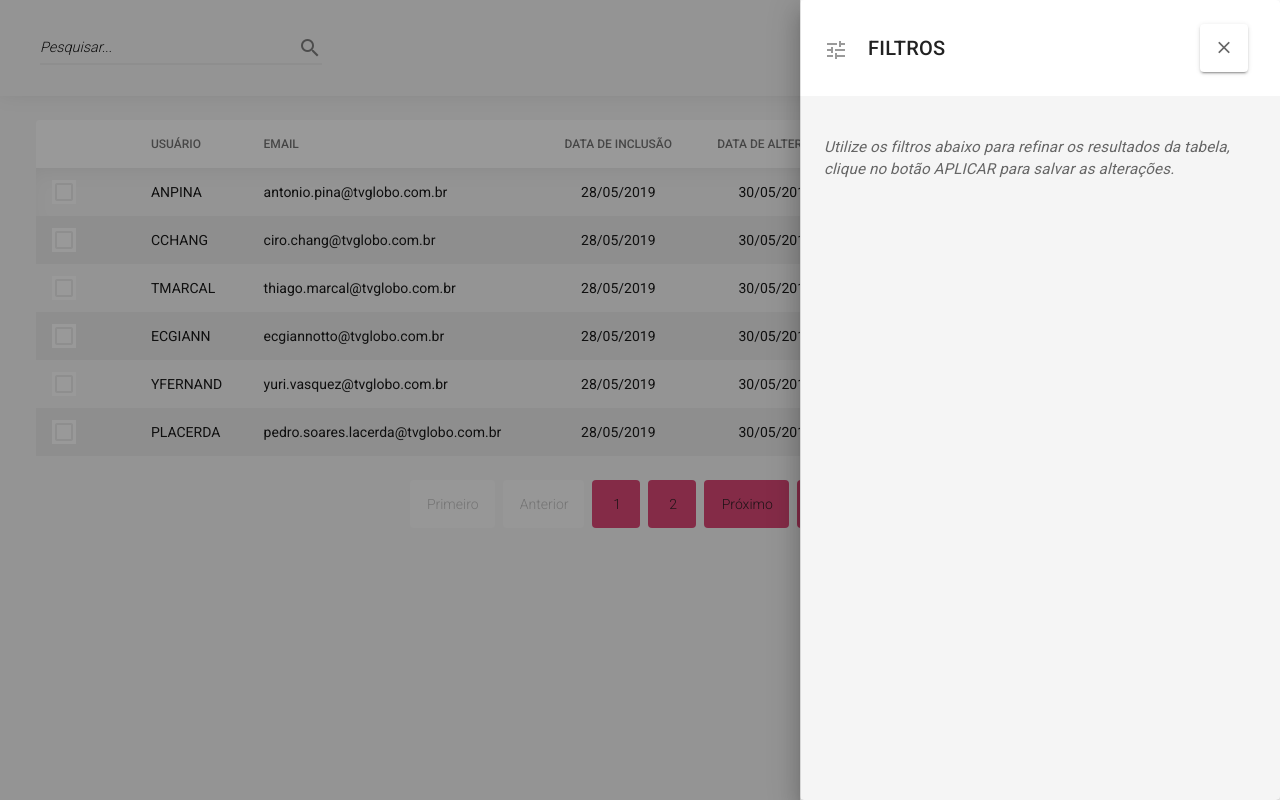
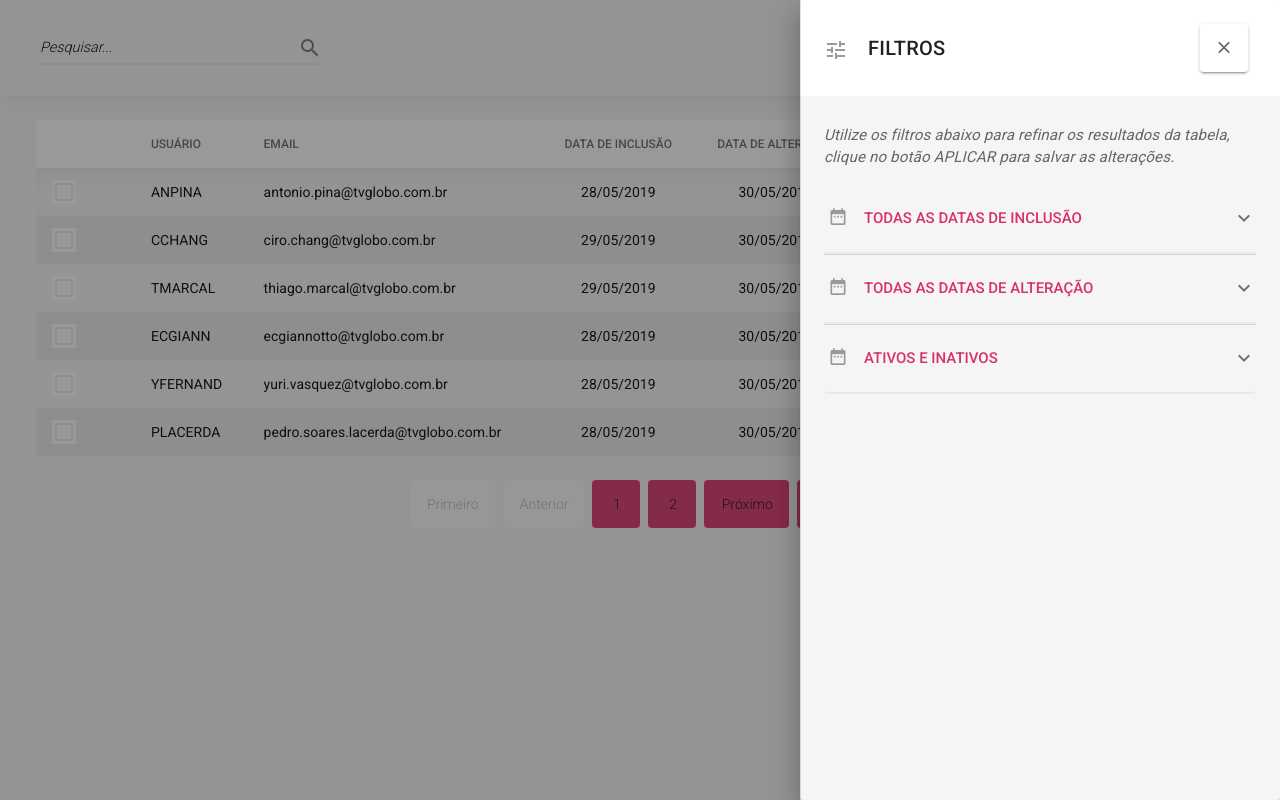
Before and after one commit to adrianorod/test-front-storm, a Vue app: page /#/ in a window 1280 px wide. Both pictures are taken after a click on the button 1220 px from the left and 44 px from the top of the page. Built offline with nearby package versions, Linux system fonts and the light colour scheme.

Commit message:
feat(filternav): cria opções de filtros

```diff
--- a/public/rest-mock/users.json
+++ b/public/rest-mock/users.json
@@ -12,7 +12,7 @@
         "id": 1,
         "user": "CCHANG",
         "email": "ciro.chang@tvglobo.com.br",
-        "inclusionDate": "28/05/2019",
+        "inclusionDate": "29/05/2019",
         "changeDate": "30/05/2019",
         "rules": "01",
         "status": true
@@ -21,7 +21,7 @@
         "id": 2,
         "user": "TMARCAL",
         "email": "thiago.marcal@tvglobo.com.br",
-        "inclusionDate": "28/05/2019",
+        "inclusionDate": "29/05/2019",
         "changeDate": "30/05/2019",
         "rules": "01",
         "status": true
@@ -58,36 +58,36 @@
         "user": "USUÁRIO TESTE 097",
         "email": "teste@tvglobo.com.br",
         "inclusionDate": "28/05/2019",
-        "changeDate": "30/05/2019",
+        "changeDate": "01/06/2019",
         "rules": "02",
-        "status": true
+        "status": false
     },
     {
         "id": 7,
         "user": "USUÁRIO TESTE 312",
         "email": "teste@tvglobo.com.br",
-        "inclusionDate": "28/05/2019",
-        "changeDate": "30/05/2019",
+        "inclusionDate": "27/05/2019",
+        "changeDate": "01/06/2019",
         "rules": "02",
-        "status": true
+        "status": false
     },
     {
         "id": 8,
         "user": "USUÁRIO TESTE 567",
         "email": "teste@tvglobo.com.br",
         "inclusionDate": "28/05/2019",
-        "changeDate": "30/05/2019",
+        "changeDate": "01/06/2019",
         "rules": "02",
-        "status": true
+        "status": false
     },
     {
         "id": 9,
         "user": "USUÁRIO TESTE 123",
         "email": "teste@tvglobo.com.br",
         "inclusionDate": "28/05/2019",
-        "changeDate": "30/05/2019",
+        "changeDate": "01/06/2019",
         "rules": "02",
-        "status": true
+        "status": false
     },
     {
         "id": 10,
@@ -96,15 +96,15 @@
         "inclusionDate": "28/05/2019",
         "changeDate": "30/05/2019",
         "rules": "02",
-        "status": true
+        "status": false
     },
     {
         "id": 11,
         "user": "USUÁRIO TESTE 326",
         "email": "teste@tvglobo.com.br",
-        "inclusionDate": "28/05/2019",
+        "inclusionDate": "27/05/2019",
         "changeDate": "30/05/2019",
         "rules": "02",
-        "status": true
+        "status": false
     }
 ]
--- a/src/components/filter-nav/FilterNav.vue
+++ b/src/components/filter-nav/FilterNav.vue
@@ -26,10 +26,95 @@
         </v-btn>
       </v-card-title>
       <v-card-actions>
-        <v-card-text class="mt-4">
-          Utilize os filtros abaixo para refinar os resultados da tabela,
-          clique no botão APLICAR para salvar as alterações.
-        </v-card-text>
+        <v-container>
+          <v-row>
+            <v-card-text class="mt-1">
+              Utilize os filtros abaixo para refinar os resultados da tabela,
+              clique no botão APLICAR para salvar as alterações.
+            </v-card-text>
+          </v-row>
+          <v-row>
+            <v-expansion-panels class="action-list" multiple>
+              <v-expansion-panel>
+                <v-expansion-panel-header>
+                  <v-icon size="20" color="#999">mdi-calendar-range</v-icon>
+                  <span class="text">
+                    {{
+                      inclusionDateModel.length === 0 ||
+                      inclusionDateModel.length === inclusionDates.length ? (
+                        'todas as datas de inclusão'
+                      ) : (
+                        inclusionDateModel
+                      )
+                    }}
+                  </span>
+                </v-expansion-panel-header>
+                <v-expansion-panel-content>
+                  <v-checkbox
+                    v-model="inclusionDateModel"
+                    v-for="(item,i) in inclusionDates"
+                    :key="i"
+                    :label="item"
+                    :value="item"
+                    color="#D83367"
+                  />
+                </v-expansion-panel-content>
+              </v-expansion-panel>
+
+              <v-expansion-panel>
+                <v-expansion-panel-header>
+                  <v-icon size="20" color="#999">mdi-calendar-range</v-icon>
+                  <span class="text">
+                    {{
+                      changeDateModel.length === 0 ||
+                      changeDateModel.length === changeDates.length ? (
+                        'todas as datas de alteração'
+                      ) : (
+                        changeDateModel
+                      )
+                    }}
+                  </span>
+                </v-expansion-panel-header>
+                <v-expansion-panel-content>
+                  <v-checkbox
+                    v-model="changeDateModel"
+                    v-for="(item,i) in changeDates"
+                    :key="i"
+                    :label="item"
+                    :value="item"
+                    color="#D83367"
+                  />
+                </v-expansion-panel-content>
+              </v-expansion-panel>
+
+              <v-expansion-panel>
+                <v-expansion-panel-header>
+                  <v-icon size="20" color="#999">mdi-calendar-range</v-icon>
+                  <span class="text">
+                    {{
+                      statusModel.length === 0 ||
+                      statusModel.length === status.length ? (
+                        'ativos e inativos'
+                      ) : (
+                        statusModel.map((item) => item ? 'ATIVO' : 'INATIVO')
+                      )
+                    }}
+                  </span>
+                </v-expansion-panel-header>
+                <v-expansion-panel-content>
+                  <v-checkbox
+                    v-model="statusModel"
+                    v-for="(item,i) in status"
+                    :key="i"
+                    :label="item ? 'ATIVO' : 'INATIVO'"
+                    :value="item"
+                    color="#D83367"
+                  />
+                </v-expansion-panel-content>
+              </v-expansion-panel>
+            </v-expansion-panels>
+          </v-row>
+        </v-container>
       </v-card-actions>
     </v-card>
   </v-navigation-drawer>
@@ -44,7 +129,22 @@ export default {
   },
 
   data: () => ({
+    inclusionDateModel: [],
+    changeDateModel: [],
+    statusModel: [],
   }),
+
+  computed: {
+    inclusionDates() {
+      return this.$store.getters['users/inclusionDates'];
+    },
+    changeDates() {
+      return this.$store.getters['users/changeDates'];
+    },
+    status() {
+      return this.$store.getters['users/status'];
+    },
+  },
 
   methods: {
     updateIsOpened(state) {
@@ -75,6 +175,36 @@ export default {
       font-size: .95rem;
       font-style: oblique;
     }
+
+    &__actions {
+      .action-list {
+        margin: 0 16px;
+
+        .v-expansion-panel {
+          background-color: transparent;
+          border-bottom: 2px solid #E9E9E9;
+
+          &:before {
+            box-shadow: none;
+          }
+
+          &-header {
+            padding: 24px 0;
+
+            .v-icon {
+              max-width: 28px;
+            }
+
+            .text {
+              margin-left: 12px;
+              color: #D83367;
+              text-transform: uppercase;
+              font-weight: 500;
+            }
+          }
+        }
+      }
+    }
   }
 }
 </style>
```
